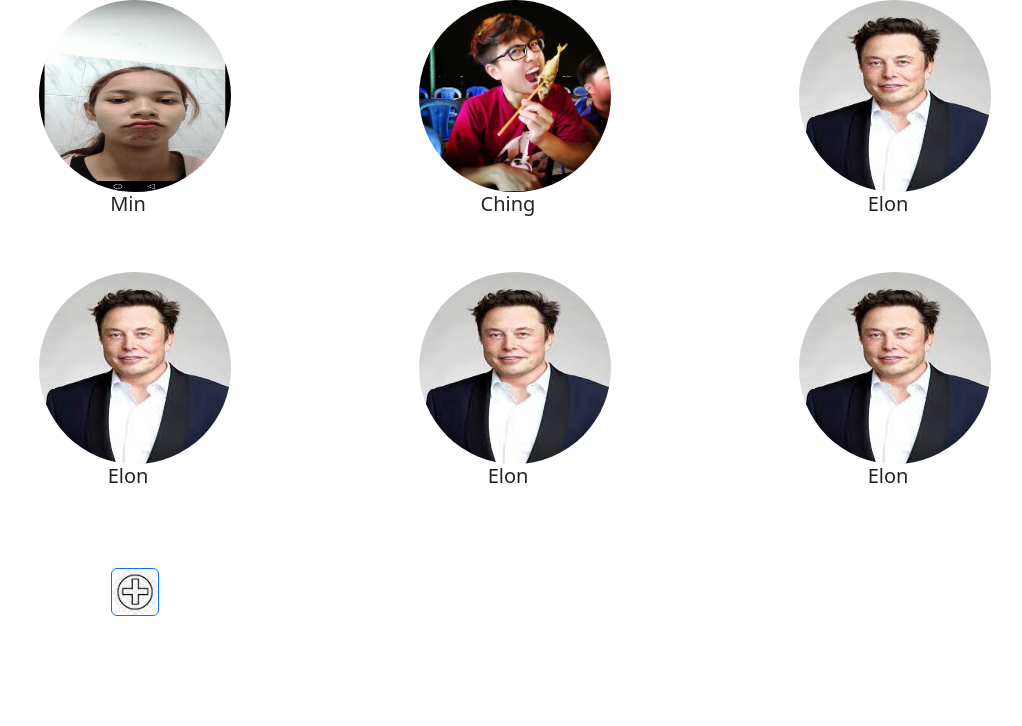
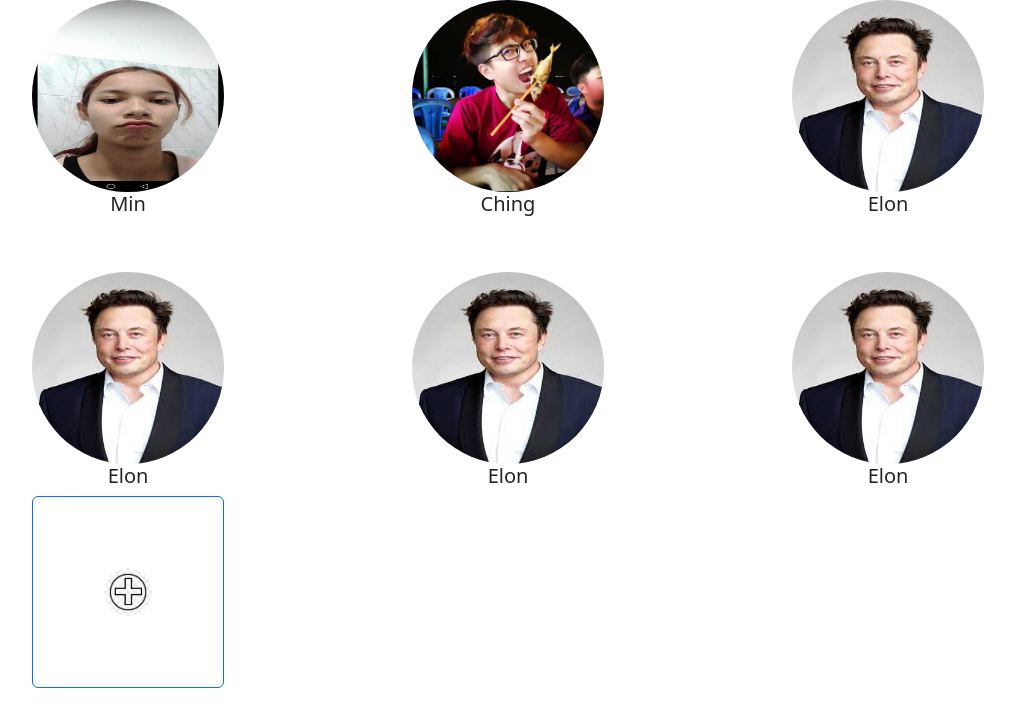
Before and after one commit to YcPeh/debt-tracker, a React (Create React App) app: page / in a window 1280 px wide. Shown: the top 726 px of the page, without its empty margins (132-1154 px from the left). Built offline with nearby package versions, Linux system fonts and the light colour scheme.

Commit message:
User Profiles images are centered correctly but AddButton image is not yet

```diff
--- a/src/component/AddButton.js
+++ b/src/component/AddButton.js
@@ -5,9 +5,9 @@ export const AddButton = () => {
     return(
         <Col xs={4}>
             <div className='divContainerAddButton'>
-              <Button className='addButtonContainer' variant='outline-primary'>
+              <Button className='addButtonButton' variant='outline-primary'>
                 <Image
-                  className='addButton'
+                  className='addButtonImage'
                   src='AddButton.png'
                   alt='Add Button'
                   roundedCircle
--- a/src/styles.css
+++ b/src/styles.css
@@ -4,36 +4,33 @@
 
 
 .divContainerUser {
-    width: var(--user-image-container-size);
-    height: var(--user-image-container-size);
-    position: relative;
-    left: 25%;
+    display: flex;
+    justify-content: center;
+    align-items: center;
 }
 
 .divContainerAddButton{
-    width: var(--user-image-container-size);
-    height: var(--user-image-container-size);
+    /* width: var(--user-image-container-size);
+    height: var(--user-image-container-size); */
     display: flex;
     justify-content: center;
     align-items: center;
-    position: relative;
-    left: 25%;
 }
 
 .userImage{
-    width: 100%;
-    height: 100%;
-    /* position: absolute;
-    left:10px; */
+    width: var(--user-image-container-size);
+    height: var(--user-image-container-size);
 }
 
 
 
 
-.addButtonContainer{
-    position: relative;
+.addButtonButton{
+    /* position: relative;
     width: calc(var(--user-image-container-size)/4);
-    height: calc(var(--user-image-container-size)/4);
+    height: calc(var(--user-image-container-size)/4); */
+    width: var(--user-image-container-size);
+    height: var(--user-image-container-size);
     /* display: flex;
     align-items: center;
     justify-content: center;
@@ -43,10 +40,12 @@
 
 
 
-.addButton{
-    width: 100%;
-    height: 100%;
-    position: absolute;
+.addButtonImage{
+    /* width: 100%;
+    height: 100%; */
+    width: calc(var(--user-image-container-size)/4);
+    height: calc(var(--user-image-container-size)/4);
+    position: relative;
     top: 0;
     left: 0;
 }
```
